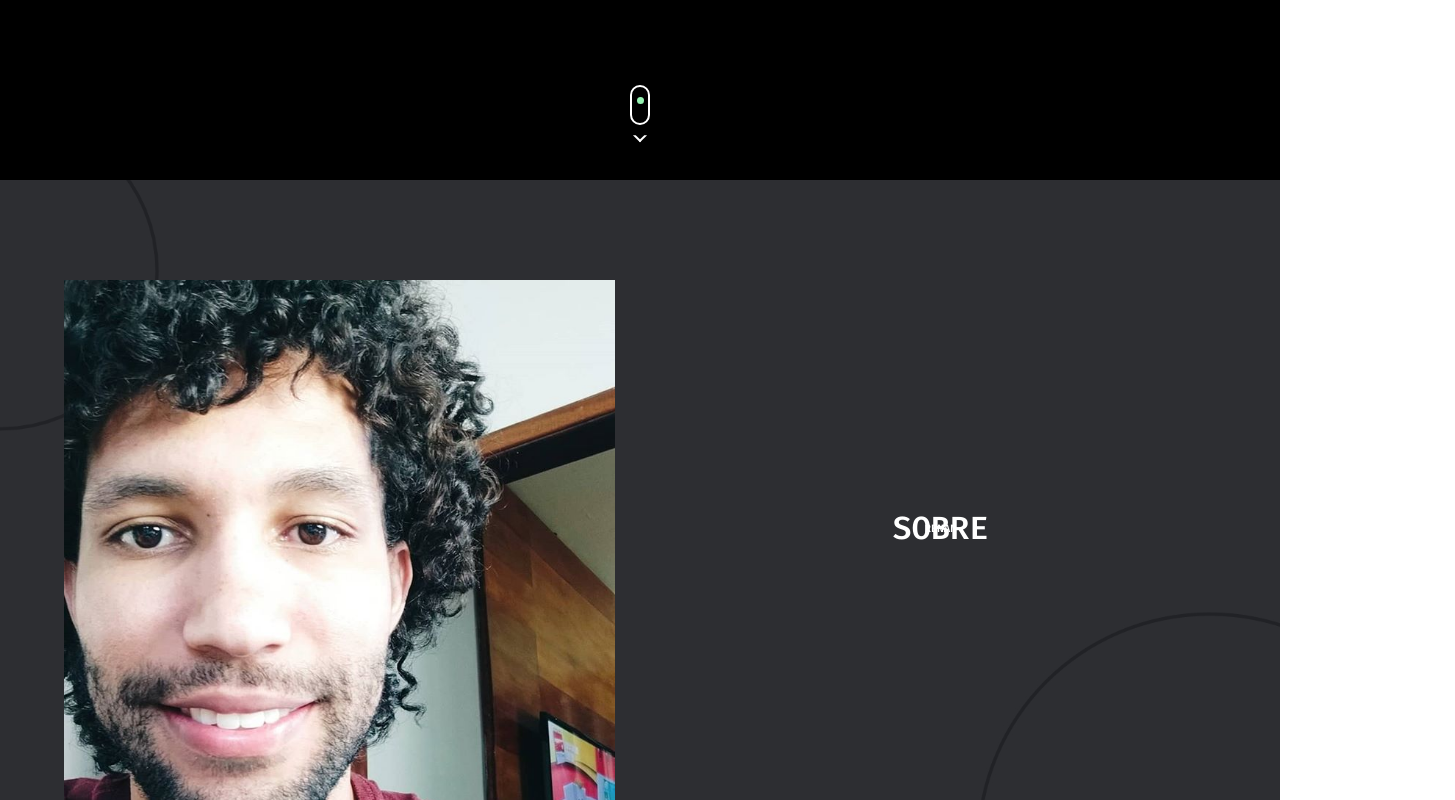
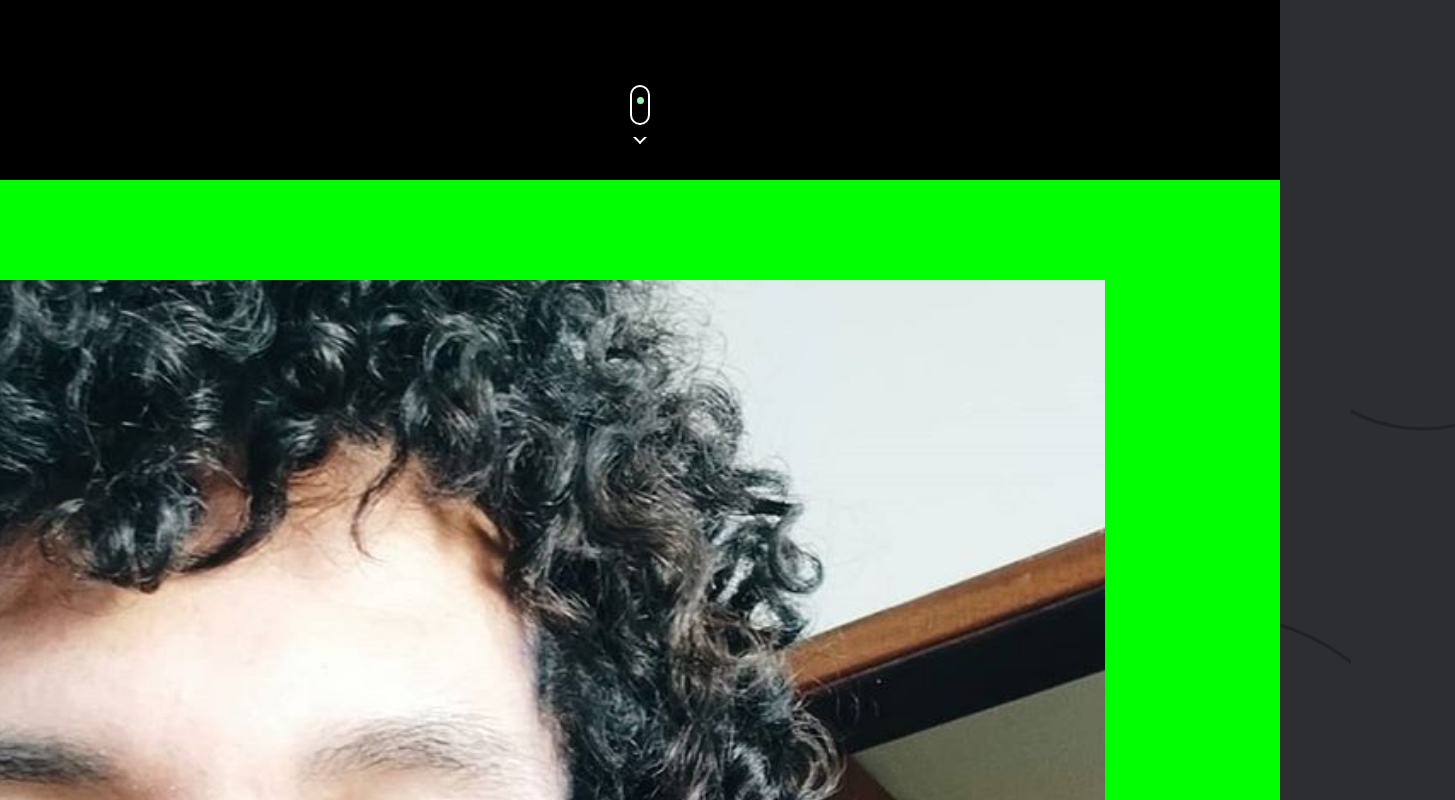
Before and after one commit to renankanu/kanu-portifolio, a Next.js app: page /PortHome in a window 1280 px wide. Shown: the part 620-1420 px from the top of the page, 1455 px wide, since content can reach past the window. Built offline with nearby package versions, Linux system fonts and the light colour scheme.

Commit message:
Refactor - refactor global style

```diff
--- a/src/components/About/style.ts
+++ b/src/components/About/style.ts
@@ -2,6 +2,8 @@ import styled from 'styled-components'
 
 export const AboutSection = styled.div`
   padding: 10rem 0;
+  width: 100vw;
+  background: #0f0;
 `
 export const Container = styled.div`
   width: 90%;
@@ -44,16 +46,16 @@ export const AboutHeading = styled.div`
 `
 
 export const Title = styled.h1`
-  /* font-size: 10rem;
+  font-size: 10rem;
   opacity: 0.3;
   @media screen and (max-width: 768px) {
     font-size: 8rem;
-  } */
+  }
 `
 
 export const SubTitle = styled.h6`
-  /* font-size: 2rem; */
-  /* font-weight: 300; */
+  font-size: 2rem;
+  font-weight: 300;
 `
 
 export const Description = styled.p`
@@ -98,5 +100,5 @@ export const SocialMediaContainer = styled.div`
 `
 
 export const Image = styled.img`
-  width: 100%;
+  width: 100vw;
 `
--- a/src/styles/Global.tsx
+++ b/src/styles/Global.tsx
@@ -14,6 +14,7 @@ const GlobalStyle = createGlobalStyle<Props>`
 
 html {
   font-size: 10px;
+  font-family: 'Fira Code', sans-serif;
   color: #eee;
 }
 
@@ -25,19 +26,6 @@ body {
   color: ${({ theme }) => theme.white};
   overflow-x: hidden;
 }
-
-body, input, button {
-    font-family: 'Fira Code', sans-serif;
-    font-size: 16px;
-}
-
-h1, h2, h3, h4, h5, h6, strong {
-    font-weight: 600;
-}
-
-button {
-    cursor: pointer;
-}
 `
 
 export default GlobalStyle
```
